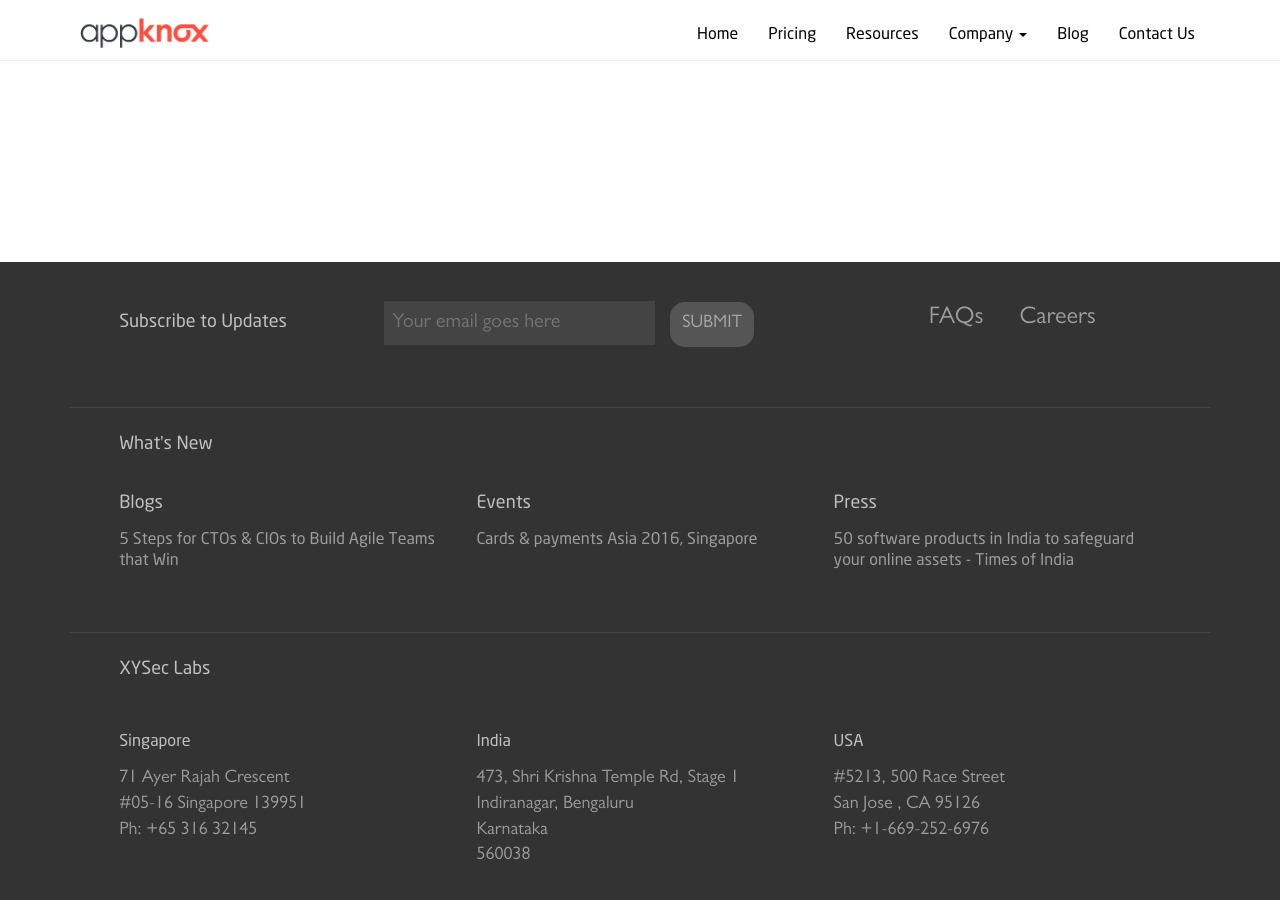
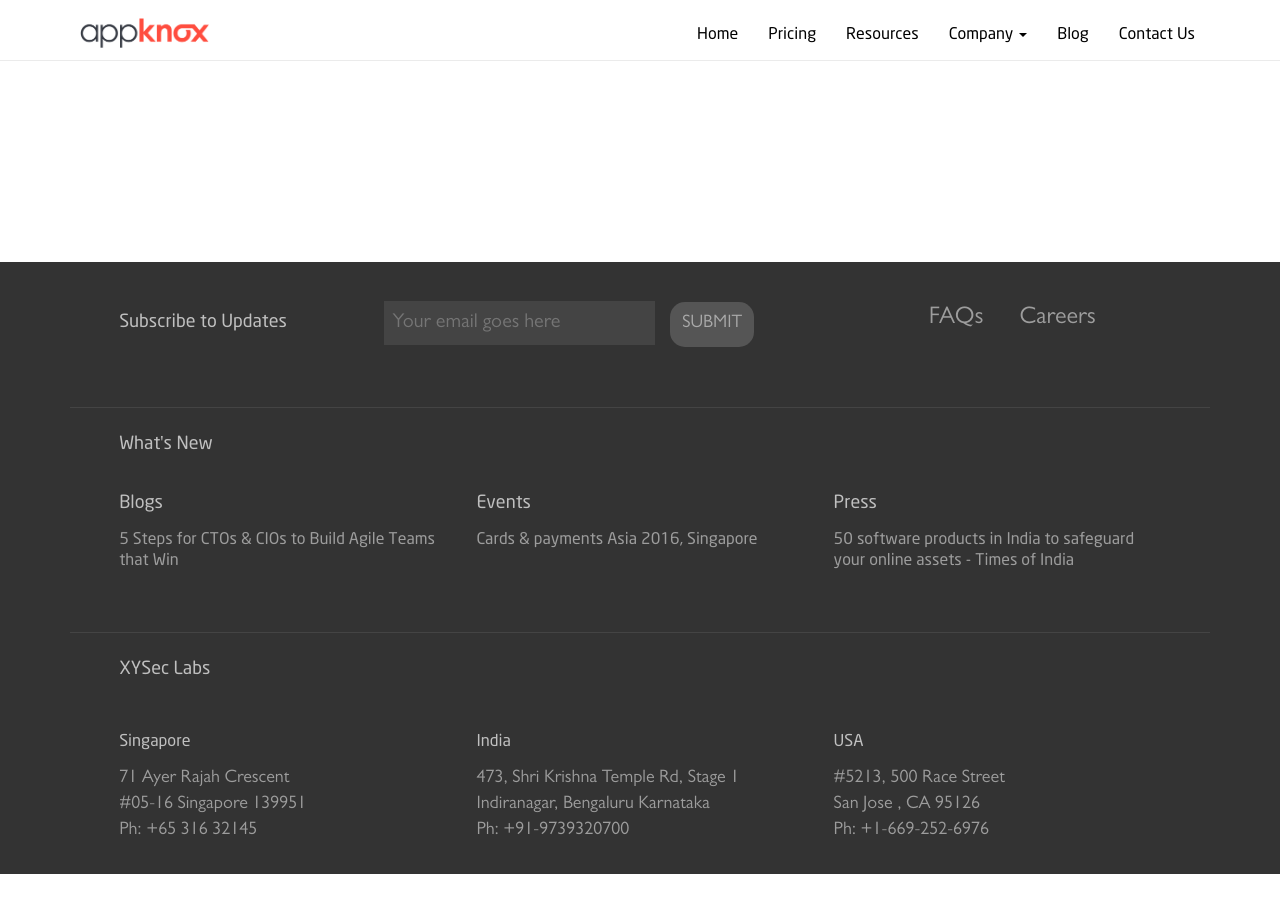
Before and after one commit to appknox/website, a Jekyll site: the page built from pricing.html, in a window 1280 px wide and 900 px high, scrolled down 965 px. Built offline with Jekyll 4.4.1, drawn with Linux system fonts in a browser that asks for light colours; nearby versions of some CDN libraries; a script that is not in the unit is left out; comment, search, counter and statistics services are not loaded; after the commit the page ends 1839 px from its top, so only the background shows below that.

Commit message:
India Offfice Phone Number

```diff
--- a/_includes/footer.html
+++ b/_includes/footer.html
@@ -58,9 +58,8 @@
       <ul class="adress-text col-md-4">
         <h3 class="footer-titles">India</h3>
         <li>473, Shri Krishna Temple Rd, Stage 1</li>
-        <li>Indiranagar, Bengaluru</li>
-        <li>Karnataka</li>
-        <li> 560038</li>
+        <li>Indiranagar, Bengaluru Karnataka</li>
+        <li> Ph: +91-9739320700</li>
       </ul>
       <ul class="adress-text col-md-4">
         <h3 class="footer-titles">USA</h3>
```
